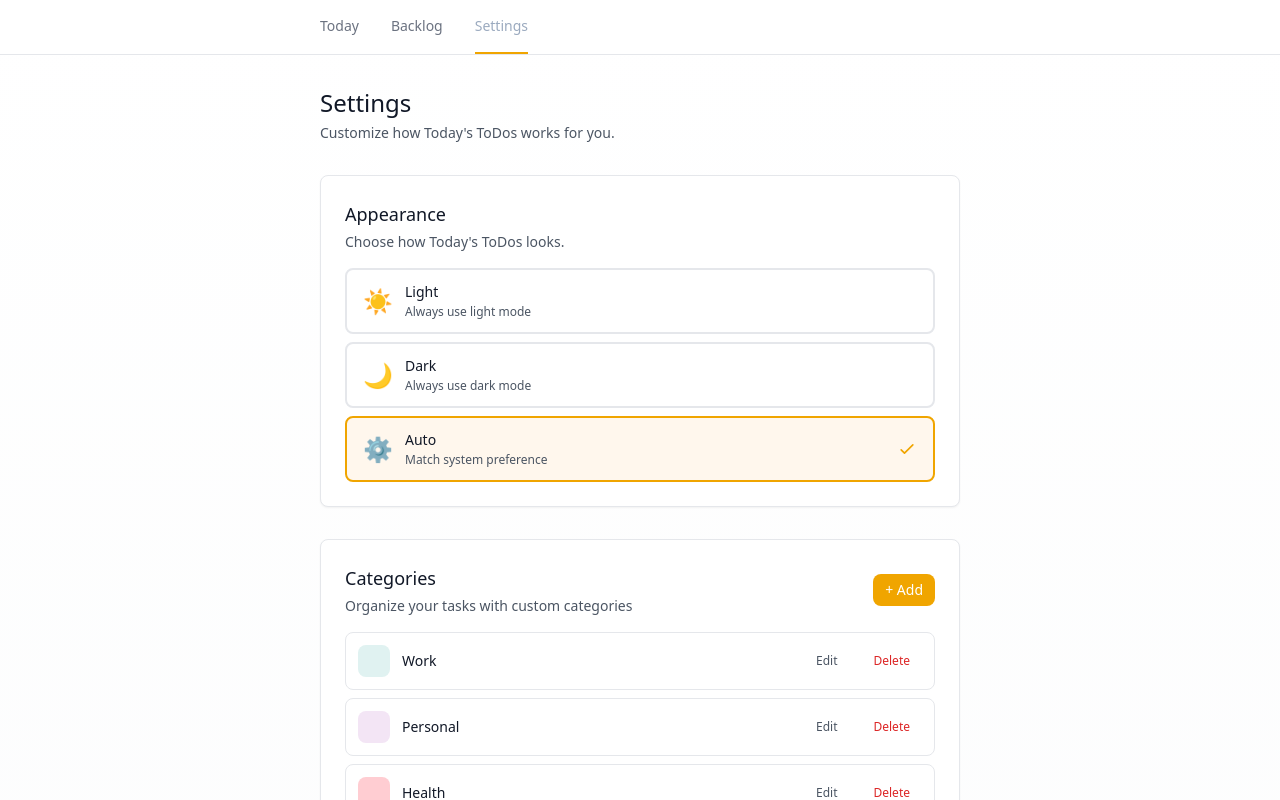
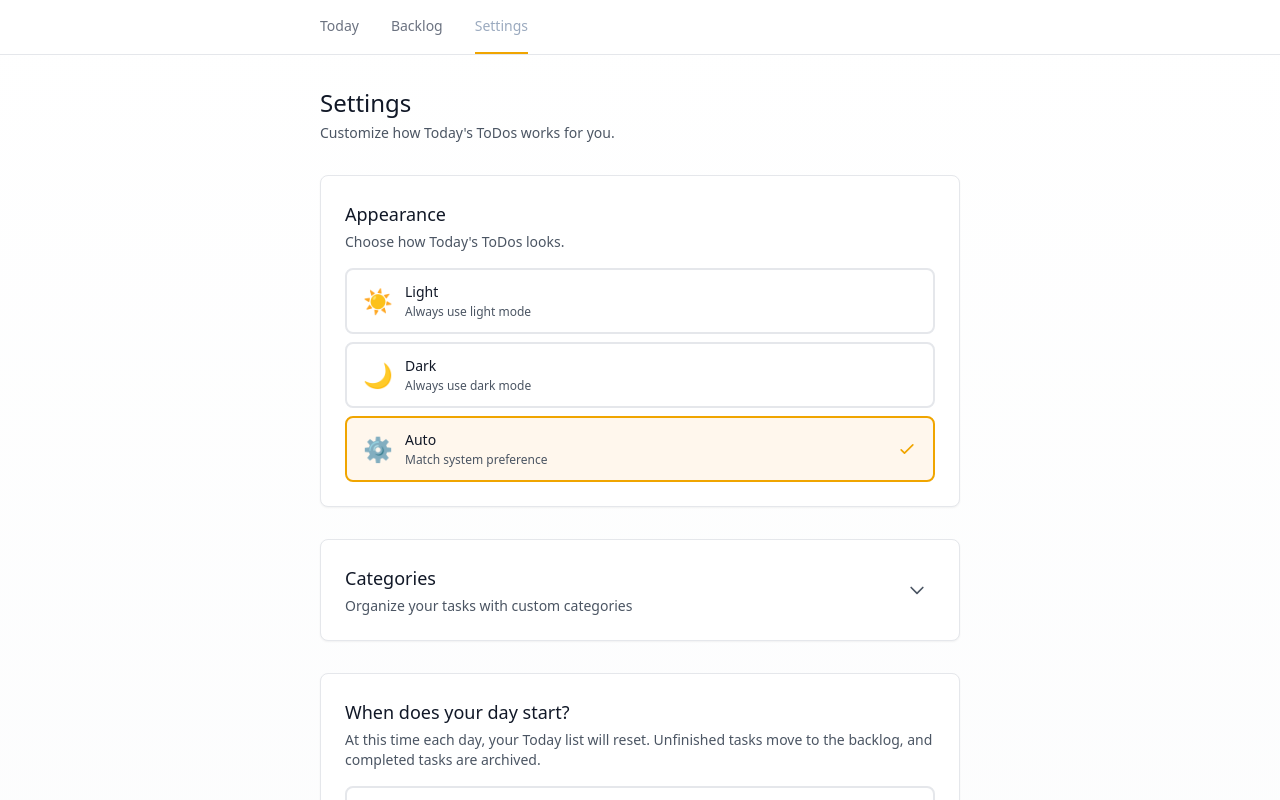
Before and after one commit to hebe/2do2day, a React (Vite) app: page / in a window 1280 px wide. Both pictures are taken after a click on the button "Settings". Shown: the top 800 px of the page. Built offline with nearby package versions, Linux system fonts and the light colour scheme.

Commit message:
Claude helped me collapse the categories box

```diff
--- a/src/components/SettingsView.jsx
+++ b/src/components/SettingsView.jsx
@@ -19,6 +19,7 @@ function SettingsView() {
   const [showAddCategory, setShowAddCategory] = useState(false)
   const [newCategoryName, setNewCategoryName] = useState('')
   const [newCategoryColor, setNewCategoryColor] = useState('#E0F2F1')
+  const [categoriesExpanded, setCategoriesExpanded] = useState(false)
 
   // Get categories directly from settings (reactive)
   const categories = settings.categories || []
@@ -162,67 +163,26 @@ function SettingsView() {
                 </p>
               </div>
               <button
-                onClick={() => setShowAddCategory(!showAddCategory)}
-                className="px-3 py-1.5 text-sm bg-[#F0A500] text-white rounded-lg hover:bg-[#D89400] transition-colors font-medium"
+                onClick={() => setCategoriesExpanded(!categoriesExpanded)}
+                className="p-2 text-gray-600 dark:text-gray-400 hover:text-gray-900 dark:hover:text-gray-200 transition-colors"
+                aria-label={categoriesExpanded ? "Collapse categories" : "Expand categories"}
               >
-                + Add
+                <svg
+                  className={`w-5 h-5 transition-transform ${categoriesExpanded ? 'rotate-180' : ''}`}
+                  fill="none"
+                  strokeLinecap="round"
+                  strokeLinejoin="round"
+                  strokeWidth="2"
+                  viewBox="0 0 24 24"
+                  stroke="currentColor"
+                >
+                  <path d="M19 9l-7 7-7-7" />
+                </svg>
               </button>
             </div>
 
-            {/* Add Category Form */}
-            {showAddCategory && (
-              <div className="p-4 bg-gray-50 dark:bg-gray-700/50 rounded-lg space-y-3">
-                <input
-                  type="text"
-                  value={newCategoryName}
-                  onChange={(e) => setNewCategoryName(e.target.value)}
-                  placeholder="Category name..."
-                  className="w-full px-3 py-2 text-sm border border-gray-300 dark:border-gray-600 rounded-lg focus:outline-none focus:border-[#F0A500] bg-white dark:bg-gray-800 text-gray-900 dark:text-gray-100"
-                  onKeyDown={(e) => {
-                    if (e.key === 'Enter') handleAddCategory()
-                  }}
-                  autoFocus
-                />
-
-                <div>
-                  <p className="text-xs text-gray-600 dark:text-gray-400 mb-2">Choose color:</p>
-                  <div className="flex gap-2 flex-wrap">
-                    {colorPresets.map((color) => (
-                      <button
-                        key={color}
-                        onClick={() => setNewCategoryColor(color)}
-                        className={`w-10 h-10 rounded-lg border-2 transition-all ${
-                          newCategoryColor === color
-                            ? 'border-[#F0A500] scale-110'
-                            : 'border-gray-300 dark:border-gray-600 hover:scale-105'
-                        }`}
-                        style={{ backgroundColor: color }}
-                      />
-                    ))}
-                  </div>
-                </div>
-
-                <div className="flex gap-2">
-                  <button
-                    onClick={handleAddCategory}
-                    className="px-4 py-2 text-sm bg-[#F0A500] text-white rounded-lg hover:bg-[#D89400] transition-colors font-medium"
-                  >
-                    Add Category
-                  </button>
-                  <button
-                    onClick={() => {
-                      setShowAddCategory(false)
-                      setNewCategoryName('')
-                      setNewCategoryColor('#E0F2F1')
-                    }}
-                    className="px-4 py-2 text-sm text-gray-600 dark:text-gray-400 hover:text-gray-900 dark:hover:text-gray-200 transition-colors"
-                  >
-                    Cancel
-                  </button>
-                </div>
-              </div>
-            )}
-
+            {categoriesExpanded && (
+              <>
                 {/* Categories List */}
                 <div className="space-y-2">
                   {categories.length === 0 ? (
@@ -308,6 +268,72 @@ function SettingsView() {
                     ))
                   )}
                 </div>
+
+                {/* Add Category Button */}
+                <div className="pt-2">
+                  <button
+                    onClick={() => setShowAddCategory(!showAddCategory)}
+                    className="w-full px-3 py-2 text-sm bg-[#F0A500] text-white rounded-lg hover:bg-[#D89400] transition-colors font-medium"
+                  >
+                    + Add Category
+                  </button>
+                </div>
+
+                {/* Add Category Form */}
+                {showAddCategory && (
+                  <div className="p-4 bg-gray-50 dark:bg-gray-700/50 rounded-lg space-y-3">
+                    <input
+                      type="text"
+                      value={newCategoryName}
+                      onChange={(e) => setNewCategoryName(e.target.value)}
+                      placeholder="Category name..."
+                      className="w-full px-3 py-2 text-sm border border-gray-300 dark:border-gray-600 rounded-lg focus:outline-none focus:border-[#F0A500] bg-white dark:bg-gray-800 text-gray-900 dark:text-gray-100"
+                      onKeyDown={(e) => {
+                        if (e.key === 'Enter') handleAddCategory()
+                      }}
+                      autoFocus
+                    />
+
+                    <div>
+                      <p className="text-xs text-gray-600 dark:text-gray-400 mb-2">Choose color:</p>
+                      <div className="flex gap-2 flex-wrap">
+                        {colorPresets.map((color) => (
+                          <button
+                            key={color}
+                            onClick={() => setNewCategoryColor(color)}
+                            className={`w-10 h-10 rounded-lg border-2 transition-all ${
+                              newCategoryColor === color
+                                ? 'border-[#F0A500] scale-110'
+                                : 'border-gray-300 dark:border-gray-600 hover:scale-105'
+                            }`}
+                            style={{ backgroundColor: color }}
+                          />
+                        ))}
+                      </div>
+                    </div>
+
+                    <div className="flex gap-2">
+                      <button
+                        onClick={handleAddCategory}
+                        className="px-4 py-2 text-sm bg-[#F0A500] text-white rounded-lg hover:bg-[#D89400] transition-colors font-medium"
+                      >
+                        Add Category
+                      </button>
+                      <button
+                        onClick={() => {
+                          setShowAddCategory(false)
+                          setNewCategoryName('')
+                          setNewCategoryColor('#E0F2F1')
+                        }}
+                        className="px-4 py-2 text-sm text-gray-600 dark:text-gray-400 hover:text-gray-900 dark:hover:text-gray-200 transition-colors"
+                      >
+                        Cancel
+                      </button>
+                    </div>
+                  </div>
+                )}
+              </>
+            )}
           </div>
         </div>
 
```
Lines whose indentation alone changed are shown as unchanged.
